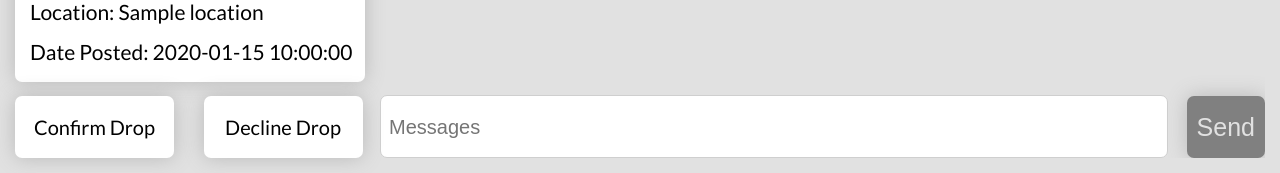
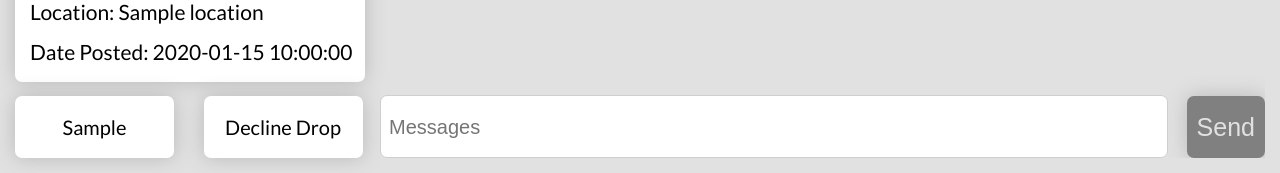
Before and after one commit to maximilianjohnson/safe-drop, a Flask app: template Webpage/templates/message.html in a window 1280 px wide. Shown: the part 627-800 px from the top of the page. Run offline with Flask 2, Linux system fonts and the light colour scheme; the template is opened without the code that fills it: most values are stand-ins (such as "Sample title", 1, 10 or a date in 2020); some libraries are stand-ins or nearby versions.

Commit message:
fucked up something in the other commit hehe

```diff
--- a/Webpage/templates/message.html
+++ b/Webpage/templates/message.html
@@ -132,11 +132,11 @@
       </div>
 
       <div id="buyORdecline">
+        {% if code_msg != "Request Box Access Code" %}
+        <a id="decline" href="{{url_for('declineTX', chat_id=chatid)}}">Decline Drop</a>
+        {% endif %}
 
-        <a id="decline" href="{{url_for('declineTX', chat_id=chatid)}}">Decline Drop</a>
-
-
-        <a id="confirm" href="{{request_code}}">Confirm Drop</a>
+        <a id"confirm" href="{{request_code}}">{{code_msg}}</a>
       </div>
     </div>
   </div>
```
